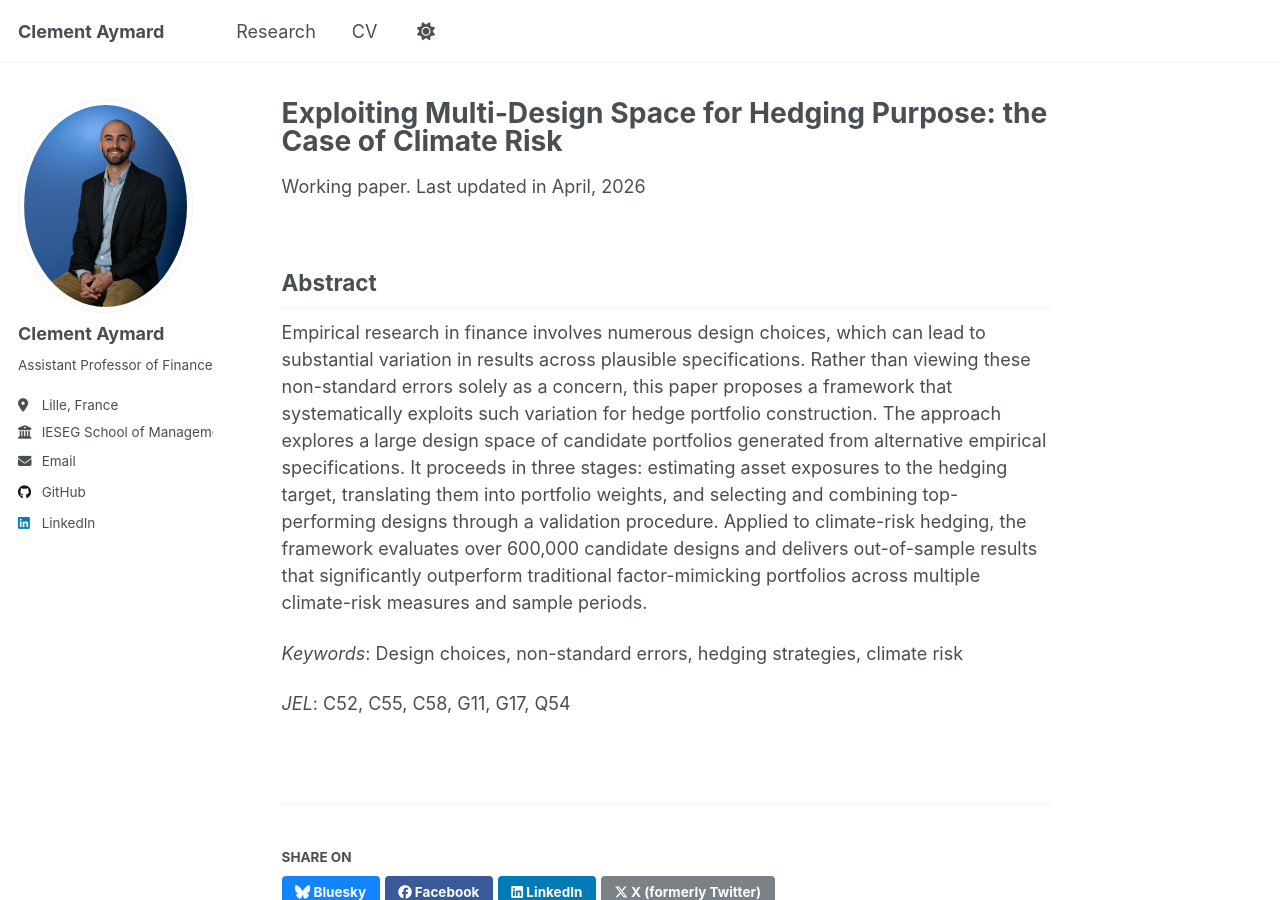
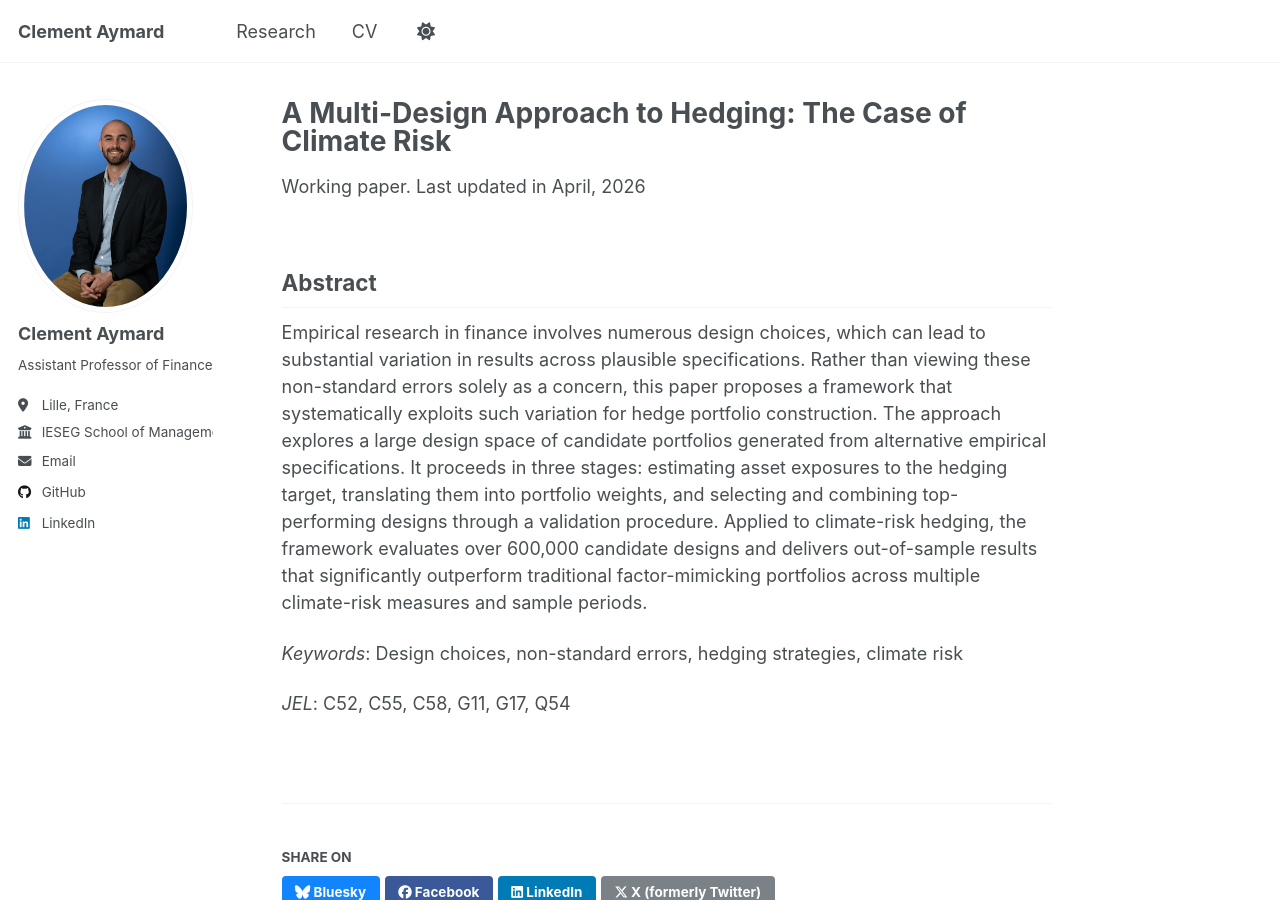
Before and after one commit to clemaymd/clemaymd.github.io, a Jekyll site: the page built from _publications/wp_2026.md, in a window 1280 px wide and 900 px high. Built offline with Jekyll 4.4.1, drawn with Linux system fonts in a browser that asks for light colours; a script that is not in the unit is left out.

Commit message:
Rename working paper and move it to /publication/wp_2026

```diff
--- a/_publications/jmp_2025.md
+++ b/_publications/wp_2026.md
@@ -1,12 +1,12 @@
 ---
-title: "Exploiting Multi-Design Space for Hedging Purpose: the Case of Climate Risk"
+title: "A Multi-Design Approach to Hedging: The Case of Climate Risk"
 collection: publications
 category: wp
-permalink: /publication/jmp_2025
+permalink: /publication/wp_2026
 excerpt: ''
 date: 2026-04-01
 venue: ''
-citation: "Aymard, C. (2026) Exploiting Multi-Design Space for Hedging Purpose: The Case of Climate Risk, working paper."
+citation: "Aymard, C. (2026) A Multi-Design Approach to Hedging: The Case of Climate Risk, working paper."
 ---
 
 ## Abstract
```
